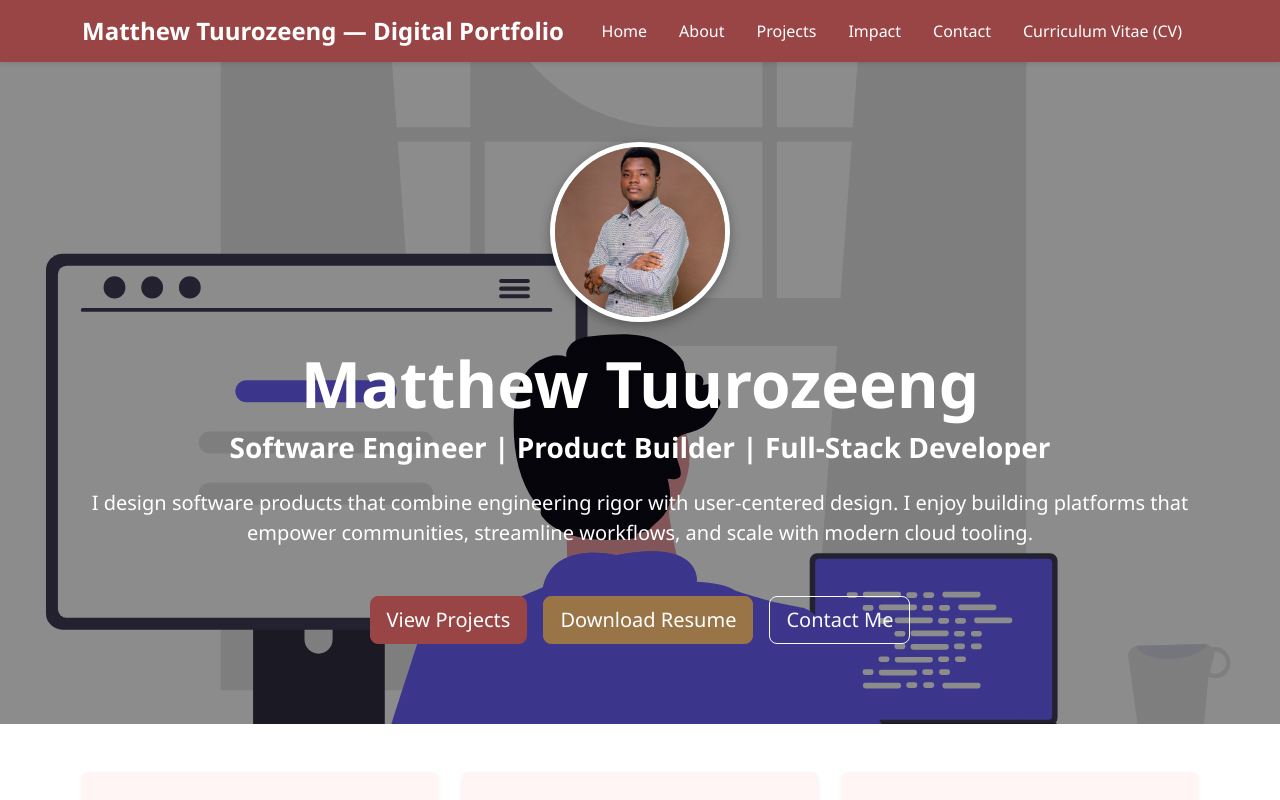
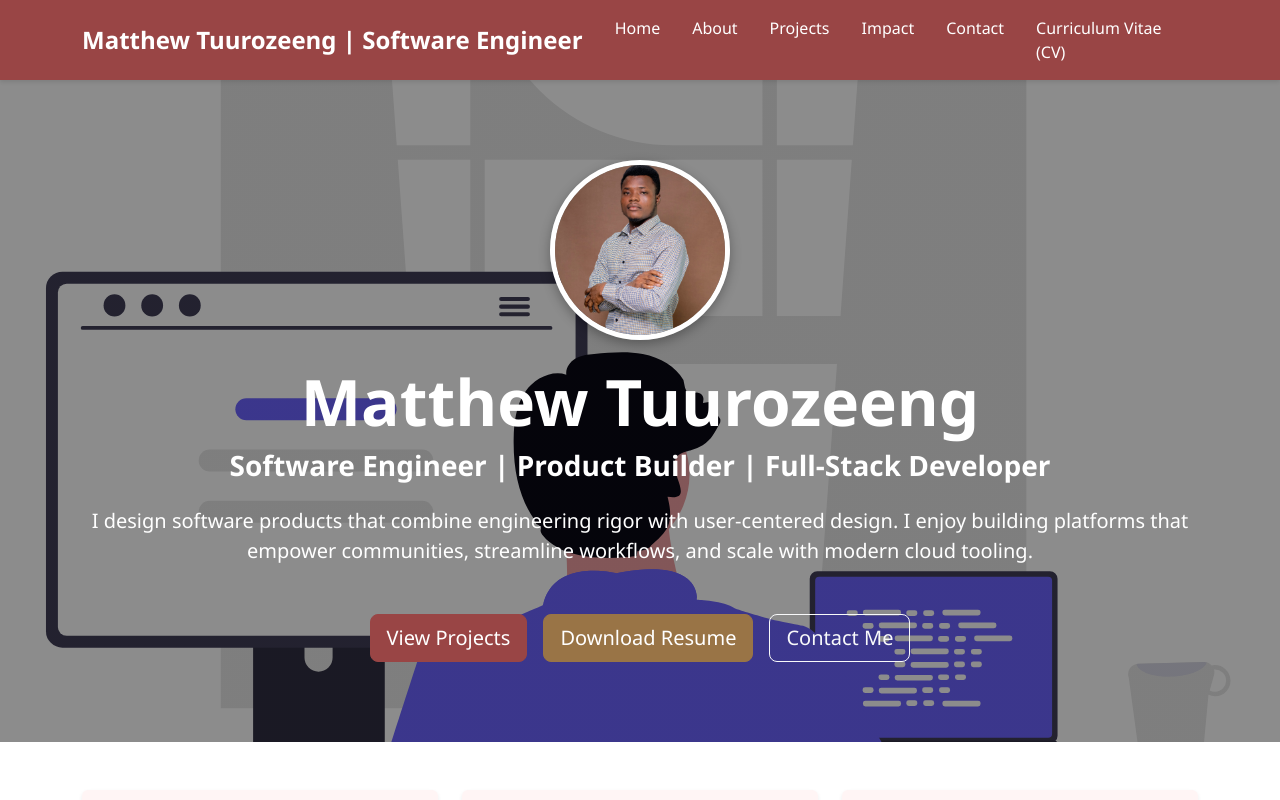
Before and after one commit to MatthewTuurozeeng/Matthew_Tuurozeeng_Digital_Portfolio, a React (Vite) app in the folder frontend/: page / in a window 1280 px wide. Shown: the top 800 px of the page. Built offline with nearby package versions, Linux system fonts and the light colour scheme; no server answers.

Commit message:
edit navbar name tag

```diff
--- a/frontend/src/components/Navbar.tsx
+++ b/frontend/src/components/Navbar.tsx
@@ -7,7 +7,7 @@ const Navbar: React.FC = () => {
     <BSNavbar expand="lg" className="navbar-custom" sticky="top">
       <Container>
         <BSNavbar.Brand as={Link} to="/">
-          Matthew Tuurozeeng — Digital Portfolio
+          Matthew Tuurozeeng | Software Engineer
         </BSNavbar.Brand>
         <BSNavbar.Toggle aria-controls="navbar-nav" />
         <BSNavbar.Collapse id="navbar-nav">
```
